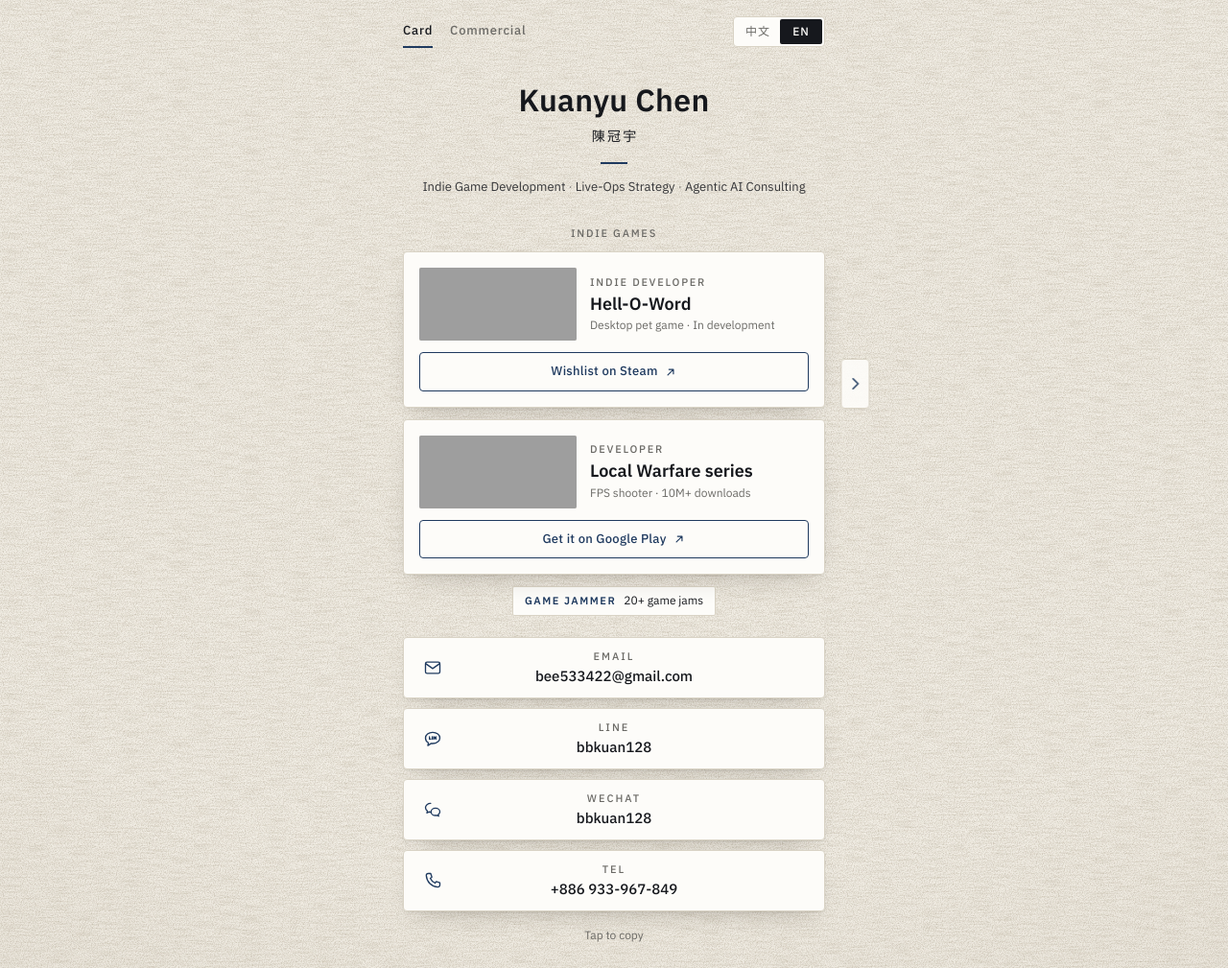
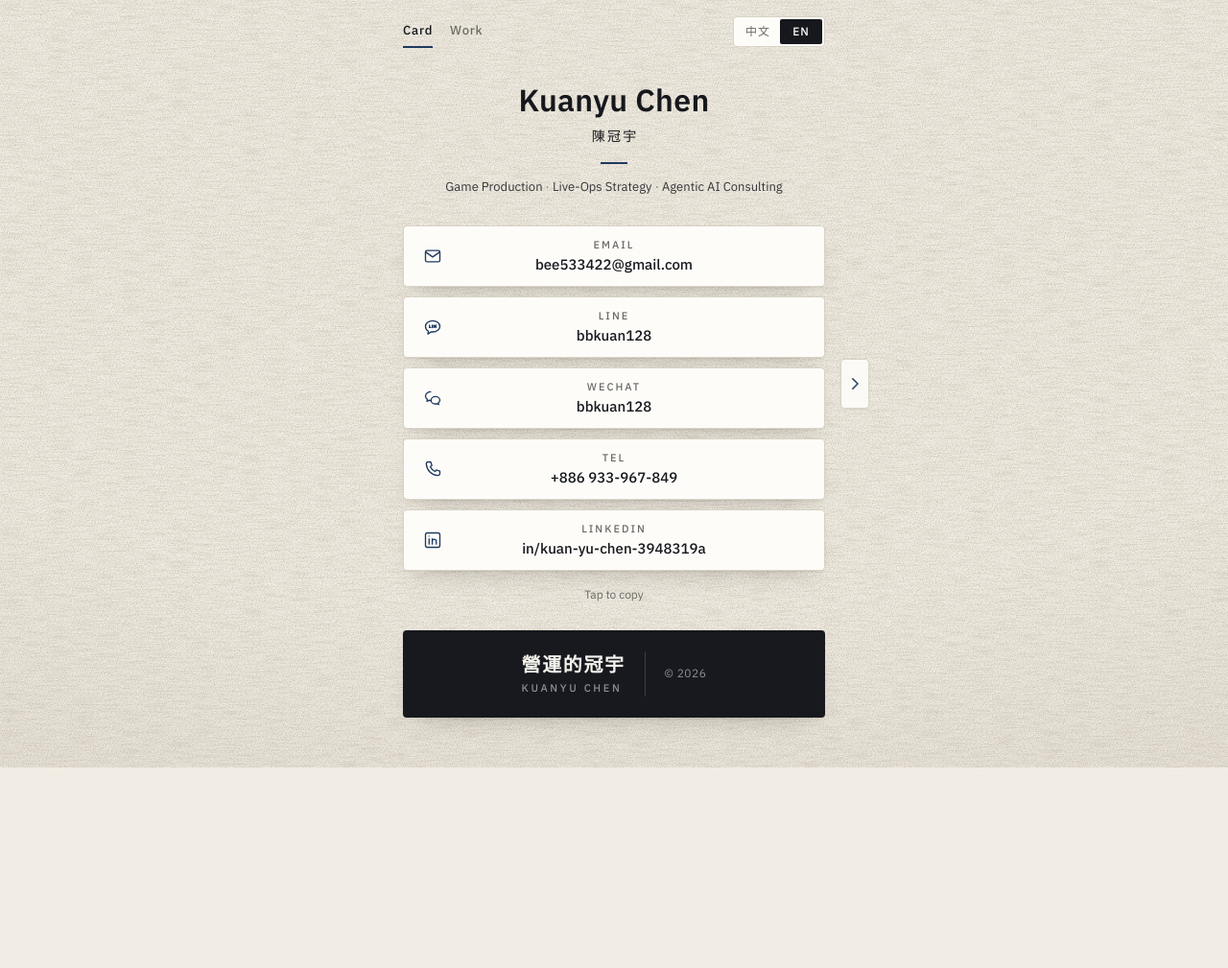
Before and after one commit to bbkuan/portfolio, a plain HTML site: page index.html in a window 1280 px wide. Shown: the top 1009 px of the page at 96% size. After the commit the page ends 800 px from the top, so only its background shows below. Drawn offline with Linux system fonts and the light colour scheme; grey boxes are pictures that could not be loaded.

Commit message:
從 indie 版本切換回 AI PM 版本
名片網址預設改回 AI PM 一般版（DEFAULT_EDITION = ""）：
- 標語恢復「遊戲製作」
- 第二頁恢復「經歷」，LinkedIn 重新顯示
- 獨立遊戲作品卡片與 GAME JAMMER 不再顯示於預設頁

indie 版保留，可用 ?edition=indie 查看。

Co-Authored-By: Claude Opus 5.5 <noreply@anthropic.com>

```diff
--- a/index.html
+++ b/index.html
@@ -506,7 +506,7 @@ const SCHEDULE = [
   // { edition: "indie", from: "2026-11-20T00:00+08:00", to: "2026-11-22T23:59+08:00" }
 ];
 
-const DEFAULT_EDITION = "indie";          // 2026-11-02 起：從 AI PM 版切換成獨立遊戲版
+const DEFAULT_EDITION = "";               // 2026-11-17 起：切回 AI PM 版（獨立遊戲版用 ?edition=indie 查看）
 
 function activeEdition() {
   const q = new URLSearchParams(location.search).get("edition");
```
